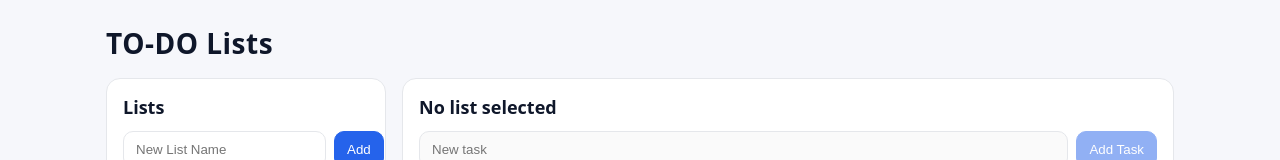
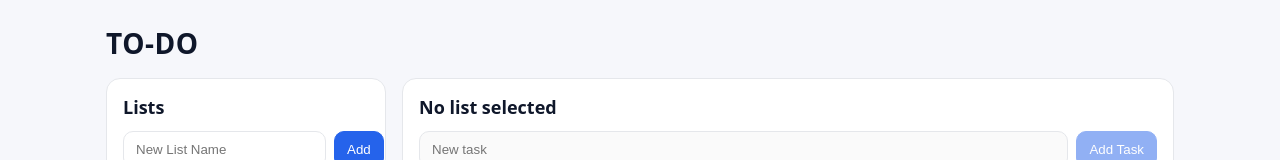
Before and after one commit to Fedir05/FinalProject, a plain HTML site: page index.html in a window 1280 px wide. Shown: the top 160 px of the page. Drawn offline with Linux system fonts and the light colour scheme.

Commit message:
Update header title in index.html

```diff
--- a/index.html
+++ b/index.html
@@ -9,7 +9,7 @@
 <body>
   <div class="app">
     <header>
-      <h1>TO-DO Lists</h1>
+      <h1>TO-DO </h1>
     </header>
 
     <div class="layout">
```
